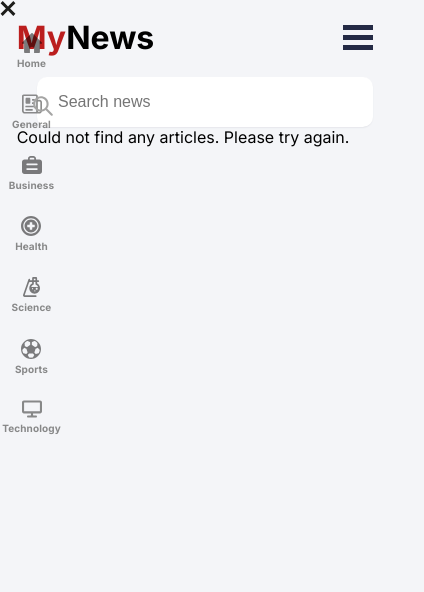
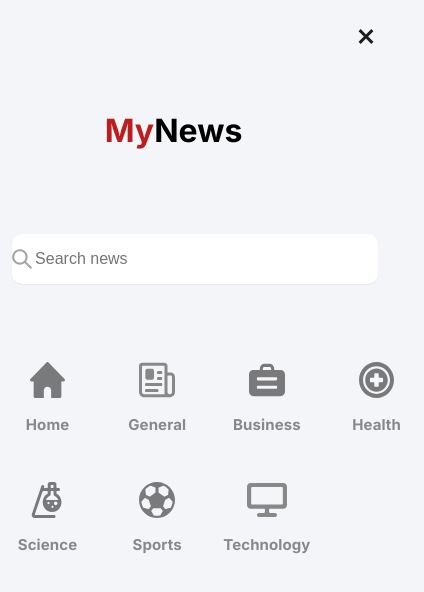
Before and after one commit to NPelivan/News-app, a React (Create React App) app: page /health in a window 390 px wide. Both pictures are taken after a click on the picture 358 px from the left and 37 px from the top of the page. Shown: the top 592 px of the page, 424 px wide, since content can reach past the window. Built offline with nearby package versions, Linux system fonts and the light colour scheme; no server answers.

Commit message:
styling mobile nav

```diff
--- a/src/components/mobileNav.js
+++ b/src/components/mobileNav.js
@@ -10,6 +10,7 @@ import Healthicon from "../assets/Health.svg";
 import Scienceicon from "../assets/Science.svg";
 import Sportsicon from "../assets/Sports.svg";
 import Techicon from "../assets/TV-Guide.svg";
+import SearchBar from "./searchBar";
 
 export default class MobileNav extends Component {
 	state = {
@@ -25,11 +26,18 @@ export default class MobileNav extends Component {
 		return (
 			<div className="mobile-nav">
 				<img src={Hamburger} alt="" onClick={this.clickNav} />
+
 				{this.state.on && (
 					<div className="mobile-nav-trigger">
-						<div>
+						<div className="close-button">
 							<img src={Close} alt="" onClick={this.clickNav} />
 						</div>
+
+						<h1>
+							<span>My</span>News
+						</h1>
+
+						<SearchBar searchForTopic={this.searchForTopic} />
 
 						<nav className="mobile-nav-bar">
 							<ul>
--- a/src/components/searchBar.js
+++ b/src/components/searchBar.js
@@ -1,5 +1,4 @@
 import React, { Component } from "react";
-import SearchImg from "../assets/Search.svg";
 
 export default class SearchBar extends Component {
 	constructor(props) {
@@ -20,7 +19,6 @@ export default class SearchBar extends Component {
 		return (
 			<div className="search-container">
 				<form onSubmit={this.handleSubmit}>
-					<img src={SearchImg} alt="" />
 					<input
 						placeholder="Search news"
 						name="topic"
--- a/src/styles/_main.scss
+++ b/src/styles/_main.scss
@@ -32,14 +32,9 @@ main {
 				}
 			}
 
-			div {
+			.search-container {
 				width: 66.21%;
 				form {
-					img {
-						position: relative;
-						left: 4.5%;
-						top: 4px;
-					}
 					input {
 						width: 83%;
 						height: 50px;
@@ -50,6 +45,9 @@ main {
 						box-shadow: 0 1px 2px -1px #c8cad1;
 						background-color: #ffffff;
 						border: 0;
+						background-image: url(../assets/Search.svg);
+						background-repeat: no-repeat;
+						background-position-y: center;
 					}
 					button {
 						position: relative;
--- a/src/styles/_mobilenav.scss
+++ b/src/styles/_mobilenav.scss
@@ -1,9 +1,71 @@
-.mobile-nav-trigger {
-	position: absolute;
-	top: 0;
-	left: 0;
-	bottom: 0;
-	.mobile-nav-bar {
-		display: block;
+.mobile-nav {
+	width: 100%;
+	.mobile-nav-trigger {
+		width: 100%;
+		position: absolute;
+		top: 0;
+		left: 0;
+		right: 0;
+		bottom: 0;
+		background-color: $background;
+
+		.close-button {
+			text-align: right;
+			margin-top: 28px;
+			margin-right: 16px;
+		}
+
+		h1 {
+			text-align: center;
+			margin-top: 63px;
+		}
+
+		.search-container {
+			width: 100%;
+			form {
+				input {
+					min-width: 94%;
+					margin: 64px auto;
+					box-shadow: 0 1px 2px -1px #c8cad1;
+				}
+				button {
+					display: none;
+				}
+			}
+		}
+
+		.mobile-nav-bar {
+			width: 100%;
+			display: flex;
+			ul {
+				width: 100%;
+				display: grid;
+				grid-template-columns: 23% 23% 23% 23%;
+				grid-template-rows: 100px 100px;
+				grid-gap: 20px;
+
+				li {
+					margin: auto;
+					width: 95px;
+					height: 100%;
+					a {
+						margin: 0;
+						height: 100%;
+
+						padding-top: 15%;
+						padding-bottom: 15%;
+						img {
+							height: 50%;
+						}
+						span {
+							font-size: 15px;
+							margin: 0;
+							display: flex;
+							align-items: center;
+						}
+					}
+				}
+			}
+		}
 	}
 }
```
